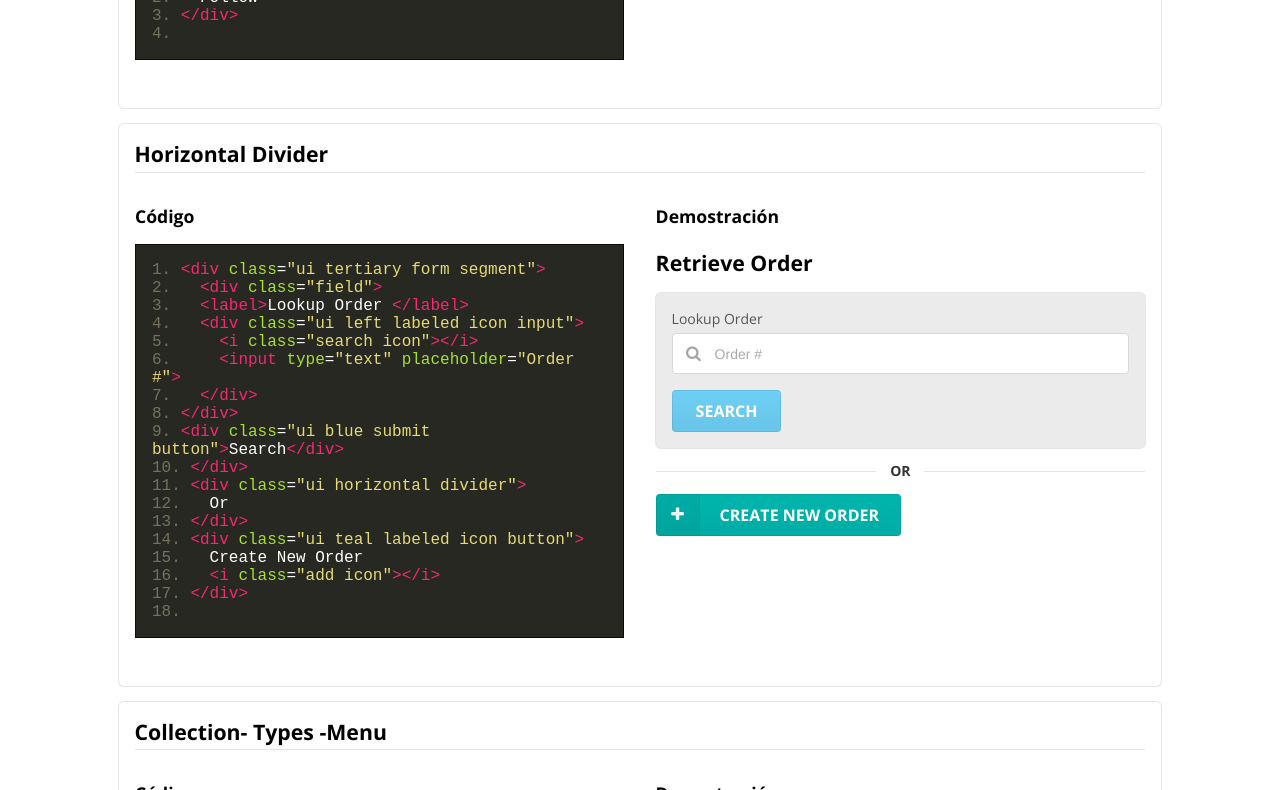
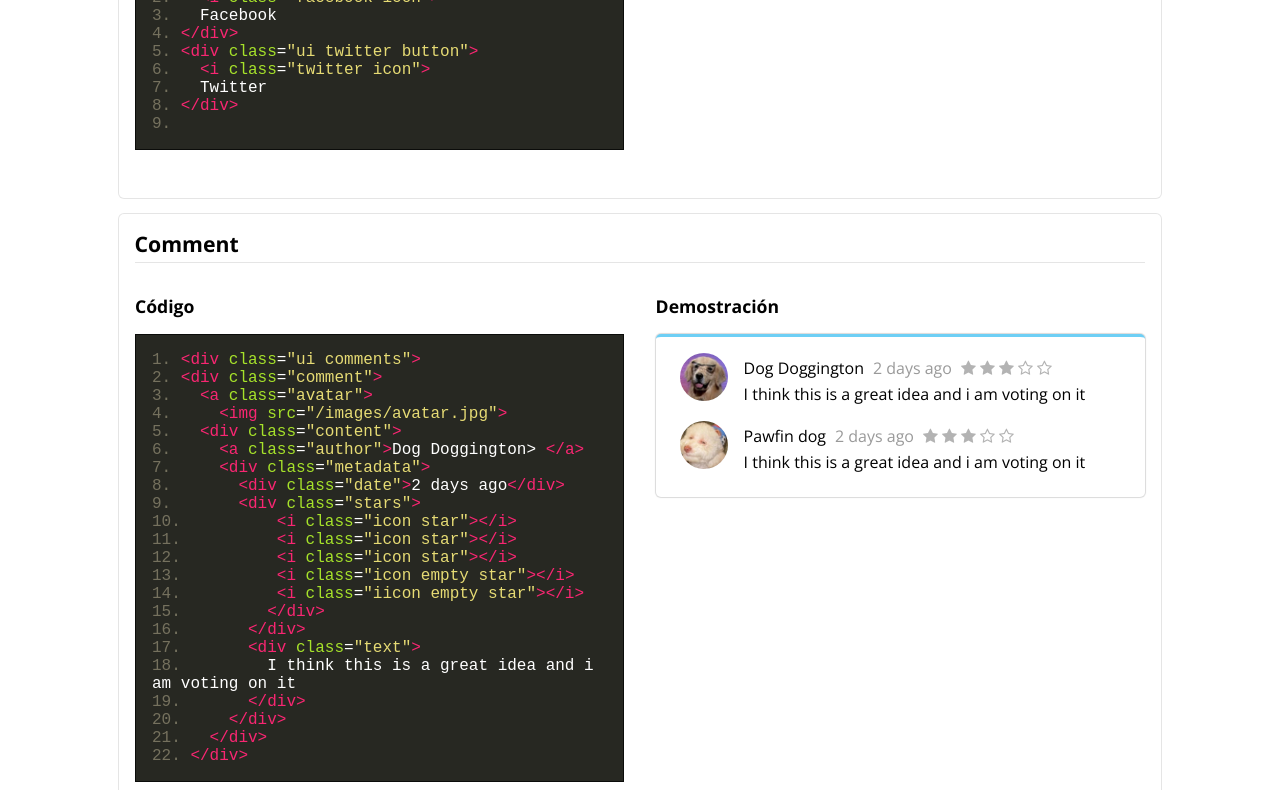
Before and after one commit to fabkast/semantic-ui-demo, a website: page index.html in a window 1280 px wide. Shown: the part 3507-4297 px from the top of the page. Drawn offline with nearby package versions, Linux system fonts and the light colour scheme.

Commit message:
Ejemplos (Rossana)

```diff
--- a/index.html
+++ b/index.html
@@ -381,18 +381,22 @@
       <div class="column">
         <h2 class="ui header"><i class="code icon"></i>Demostración de componentes</h2>
 
-        <!-- Estructura de cada ejemplo, repetir por cada ejemplo -->
         <div class="demo ui segment">
           <h3 class="ui dividing header"></i>Button</h3>
-          <div class="two column stackable ui grid">
+          <div class="ui two column grid">
             <div class="codigo column">
               <h4 class="ui header">Código</h4>
               <!-- Aquí va el código
               "&lt;" == "<"
               "&gt;" == ">"
               -->
-              <pre class="prettyprint linenums"><code class="language-html">&lt;div class="ui button"&gt;
-  Follow
+              <pre class="prettyprint linenums"><code class="language-html">&lt;div class="ui facebook button"&gt;
+  &lt;i class="facebook icon"&gt;
+  Facebook
+&lt;/div&gt;
+&lt;div class="ui twitter button"&gt;
+  &lt;i class="twitter icon"&gt;
+  Twitter
 &lt;/div&gt;
               </code></pre>
             </div>
@@ -401,8 +405,102 @@
               <h4 class="ui header">Demostración</h4>
               <div>
                 <!-- aquí va como se muestra el código -->
-                <div class="ui button">
-                  Follow
+                <div class="ui facebook button">
+                  <i class="facebook icon"></i>
+                     Facebook
+                </div>
+                <div class="ui twitter button">
+                   <i class="twitter icon"></i>
+                     Twitter
+                </div>
+              </div>
+            </div>
+          </div>
+        </div> <!-- /demo.ui.segment -->
+
+
+        <div class="demo ui segment">
+          <h3 class="ui dividing header"></i>Comment</h3>
+          <div class="ui two column grid">
+            <div class="codigo column">
+              <h4 class="ui header">Código</h4>
+              <!-- Aquí va el código
+              "&lt;" == "<"
+              "&gt;" == ">"
+              -->
+              <pre class="prettyprint linenums"><code class="language-html">&lt;div class="ui comments"&gt;
+&lt;div class="comment"&gt;
+  &lt;a class="avatar"&gt;
+    &lt;img src="/images/avatar.jpg"&gt;
+  &lt;div class="content"&gt;
+    &lt;a class="author">Dog Doggington&gt; &lt;/a&gt;
+    &lt;div class="metadata"&gt;
+      &lt;div class="date"&gt;2 days ago&lt;/div&gt;
+      &lt;div class="stars"&gt;
+         &lt;i class="icon star"&gt;&lt;/i&gt;
+         &lt;i class="icon star"&gt;&lt;/i&gt;
+         &lt;i class="icon star"&gt;&lt;/i&gt;
+         &lt;i class="icon empty star"&gt;&lt;/i&gt;
+         &lt;i class="iicon empty star"&gt;&lt;/i&gt;
+        &lt;/div&gt;
+      &lt;/div&gt;
+      &lt;div class="text"&gt;
+        I think this is a great idea and i am voting on it
+      &lt;/div&gt;
+    &lt;/div&gt;
+  &lt;/div&gt;
+&lt;/div&gt;</code></pre>
+            </div>
+
+            <div class="muestra column">
+              <h4 class="ui header">Demostración</h4>
+              <div class="column">
+                <!-- aquí va como se muestra el código -->
+                <div class="ui piled blue segment">
+                  <div class="ui comments">
+                    <div class="comment">
+                      <a class="avatar">
+                        <img src="vendor/semantic/server/files/images/demo/avatar.jpg">
+                      </a>
+                      <div class="content">
+                        <a class="author">Dog Doggington</a>
+                        <div class="metadata">
+                        <div class="date">2 days ago</div>
+                        <div class="stars">
+                          <i class="icon star"></i>
+                          <i class="icon star"></i>
+                          <i class="icon star"></i>
+                          <i class="icon empty star"></i>
+                          <i class="icon empty star"></i>
+                        </div>
+                        </div>
+                        <div class="text">
+                        I think this is a great idea and i am voting on it
+                        </div>
+                      </div>
+                    </div>
+                    <div class="comment">
+                      <a class="avatar">
+                        <img src="vendor/semantic/server/files/images/demo/avatar2.jpg">
+                      </a>
+                      <div class="content">
+                        <a class="author">Pawfin dog</a>
+                        <div class="metadata">
+                        <div class="date">2 days ago</div>
+                        <div class="stars">
+                          <i class="icon star"></i>
+                          <i class="icon star"></i>
+                          <i class="icon star"></i>
+                          <i class="icon empty star"></i>
+                          <i class="icon empty star"></i>
+                        </div>
+                        </div>
+                        <div class="text">
+                        I think this is a great idea and i am voting on it
+                        </div>
+                      </div>
+                    </div>
+                  </div>
                 </div>
               </div>
             </div>
@@ -510,6 +608,7 @@
             </div>
           </div>
         </div> <!-- /demo.ui.segment -->
+
 
         <div class="demo ui segment">
           <h3 class="ui dividing header"></i>Dropdown</h3>
```
